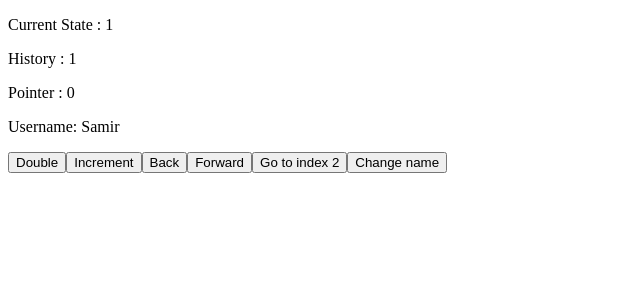
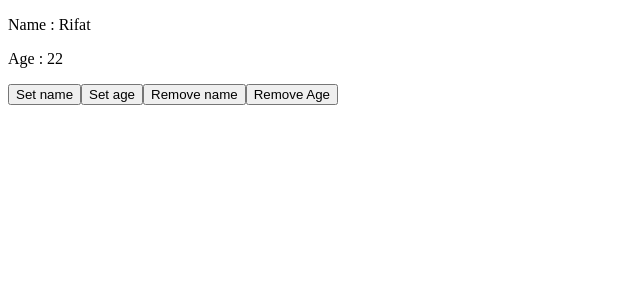
Before and after one commit to MOHI-UDDIN-AKBAR/React-Custom-Hooks, a React (Create React App) app: page / in a window 1280 px wide. Shown: the top 300 px of the page, without its empty margins (0-640 px from the left). Built offline with nearby package versions, Linux system fonts and the light colour scheme.

Commit message:
feat(hook-08): useStorage

```diff
--- a/src/App.tsx
+++ b/src/App.tsx
@@ -1,9 +1,11 @@
 // import PreviousComponent from "./usePrevious/PreviousComponent";
-import StateWithHistoryComponent from "./useStateWithHistory/StateWithHistoryComponent";
+// import StateWithHistoryComponent from "./useStateWithHistory/StateWithHistoryComponent";
 // import DebounceComponent from "./useDebounce/DebounceComponent";
 // import UpdateEffectComponent from "./useUpdateEffect/UpdateEffectComponent";
 // import ArrayComponent from "./useArray/ArrayComponent";
 // import TimeOutComponent from "./useTimeout/TimeOutComponent";
+
+import StorageComponent from "./useStorage/StorageComponent";
 
 const App = () => (
   <>
@@ -13,7 +15,8 @@ const App = () => (
     {/* <UpdateEffectComponent /> */}
     {/* <ArrayComponent /> */}
     {/* <PreviousComponent /> */}
-    <StateWithHistoryComponent />
+    {/* <StateWithHistoryComponent /> */}
+    <StorageComponent />
   </>
 );
 
--- /dev/null
+++ b/src/useStorage/StorageComponent.tsx
@@ -0,0 +1,35 @@
+import { useLocalStorage } from "./useStorage";
+
+const StorageComponent = () => {
+  const { setPerson, person, removeName, removeAge } = useLocalStorage({
+    name: "Rifat",
+    age: 22,
+  });
+
+  return (
+    <>
+      <p> Name : {person.name} </p>
+      <p>Age : {person.age}</p>
+      <button
+        type="button"
+        onClick={() => setPerson((prev) => ({ ...prev, name: "Samir" }))}
+      >
+        Set name
+      </button>
+      <button
+        type="button"
+        onClick={() => setPerson((prev) => ({ ...prev, age: 27 }))}
+      >
+        Set age
+      </button>
+      <button type="button" onClick={() => removeName()}>
+        Remove name
+      </button>
+      <button type="button" onClick={() => removeAge()}>
+        Remove Age
+      </button>
+    </>
+  );
+};
+
+export default StorageComponent;
--- /dev/null
+++ b/src/useStorage/useStorage.tsx
@@ -0,0 +1,41 @@
+import { useState, useEffect } from "react";
+
+type PersonProps = {
+  name: string | null;
+  age: number | null;
+};
+
+const getInfoFromStorage = (
+  storage: Storage,
+  defaultValue: PersonProps | (() => PersonProps)
+): PersonProps => {
+  const person = storage.getItem("person");
+  if (person) {
+    return JSON.parse(person);
+  }
+  return typeof defaultValue === "function" ? defaultValue() : defaultValue;
+};
+
+const useStorage = (storage: Storage, defaultValue: PersonProps) => {
+  const [person, setPerson] = useState(() => {
+    return getInfoFromStorage(storage, defaultValue);
+  });
+
+  const removeName = () => {
+    setPerson((prev) => ({ ...prev, name: null }));
+  };
+
+  const removeAge = () => {
+    setPerson((prev) => ({ ...prev, age: null }));
+  };
+
+  useEffect(() => {
+    storage.setItem("person", JSON.stringify(person));
+  }, [person, storage]);
+
+  return { removeName, removeAge, person, setPerson };
+};
+
+export const useLocalStorage = (defaultValue: PersonProps) => {
+  return useStorage(localStorage, defaultValue);
+};
```
